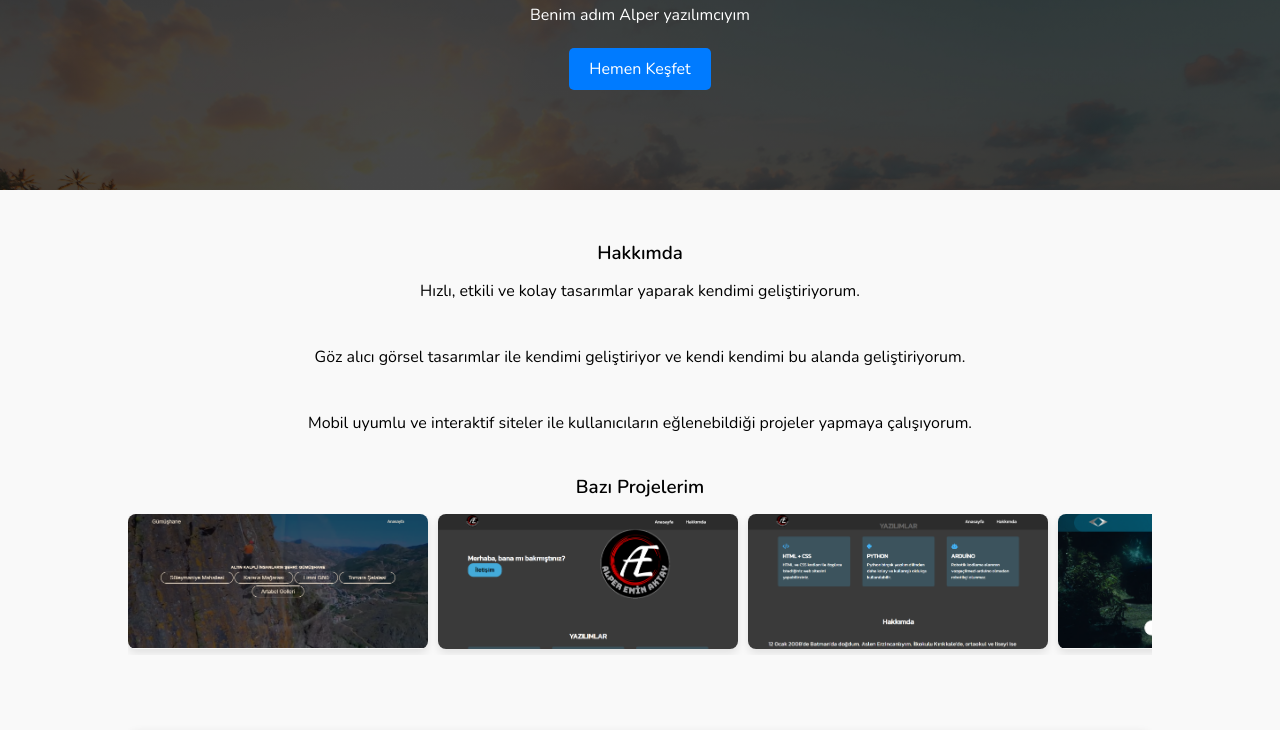
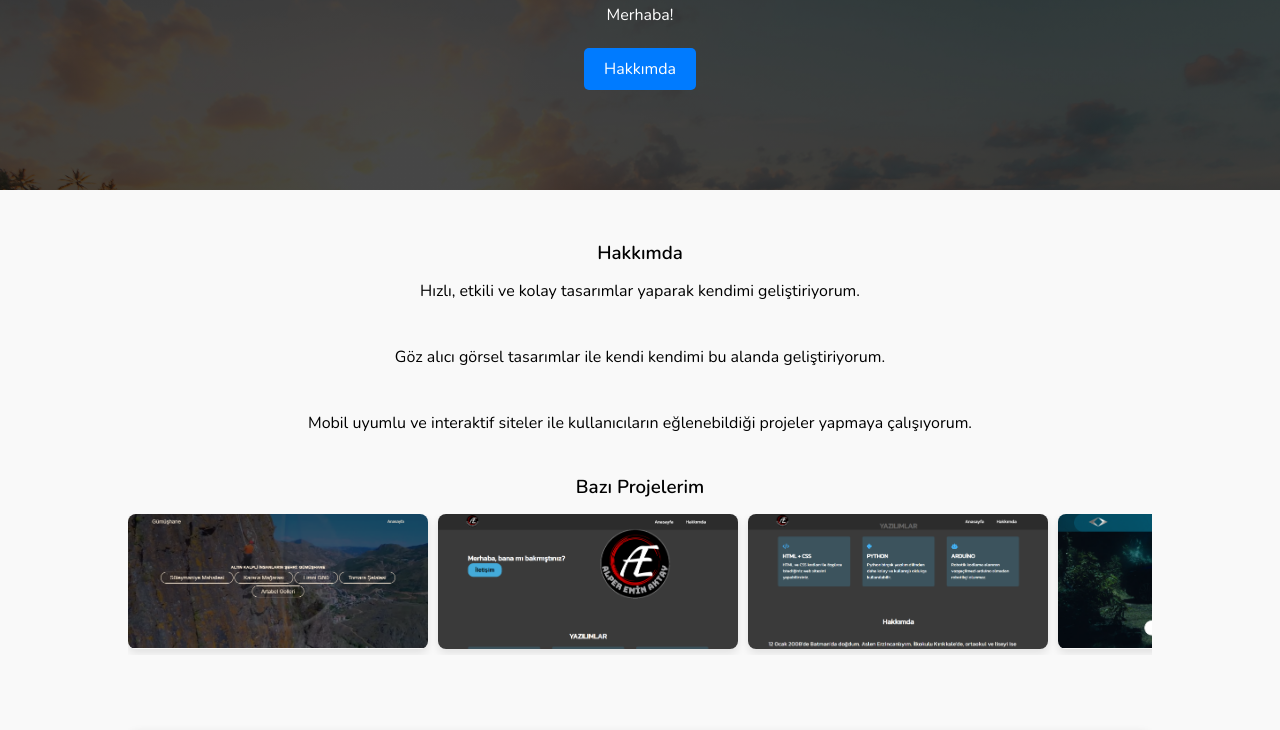
Before and after one commit to AlperEminTR/alperemina, a plain HTML site: page index.html in a window 1280 px wide. Shown: the part 253-983 px from the top of the page. Drawn offline with nearby package versions, Linux system fonts and the light colour scheme.

Commit message:
Update index.html

```diff
--- a/index.html
+++ b/index.html
@@ -41,8 +41,8 @@
   <section id="anasayfa" class="hero">
     <div class="container">
         <h2>Alper Emin</h2>
-        <p>Benim adım Alper yazılımcıyım <br> <br></p>
-        <a href="#hakkımda" class="btn">Hemen Keşfet</a>
+        <p>Merhaba!<br> <br></p>
+        <a href="#hakkımda" class="btn">  Hakkımda  </a>
     </div>
 </section>
 
@@ -51,7 +51,7 @@
         <div class="feature">
             <h3>Hakkımda</h3>
             <p>Hızlı, etkili ve kolay tasarımlar yaparak kendimi geliştiriyorum. <br><br><br>
-            Göz alıcı görsel tasarımlar ile kendimi geliştiriyor ve kendi kendimi bu alanda geliştiriyorum. <br> <br><br>
+            Göz alıcı görsel tasarımlar ile kendi kendimi bu alanda geliştiriyorum. <br> <br><br>
           Mobil uyumlu ve interaktif siteler ile kullanıcıların eğlenebildiği projeler yapmaya çalışıyorum.</p>
         </div>
         <div id="Galeri" class="feature">
```
